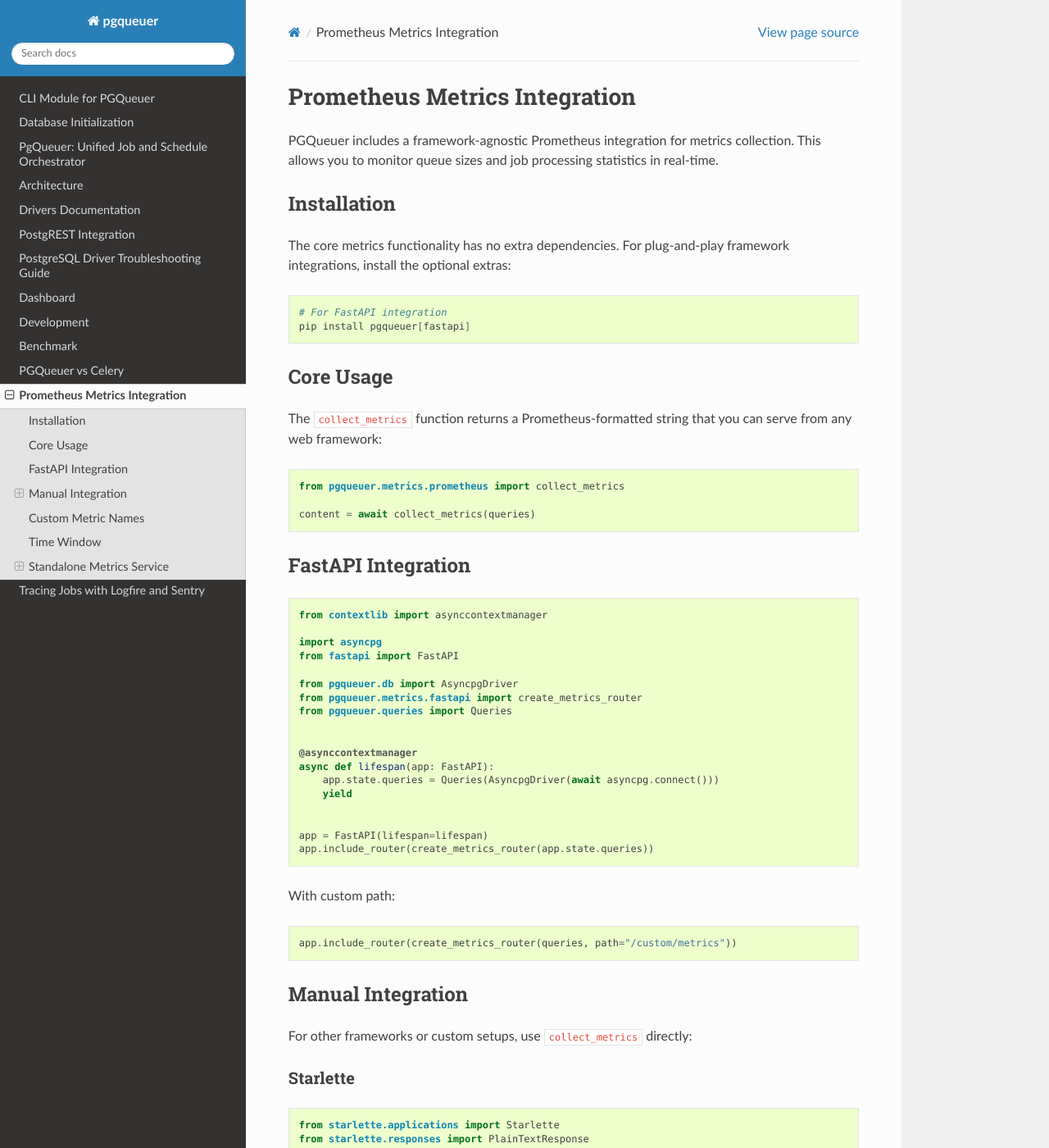
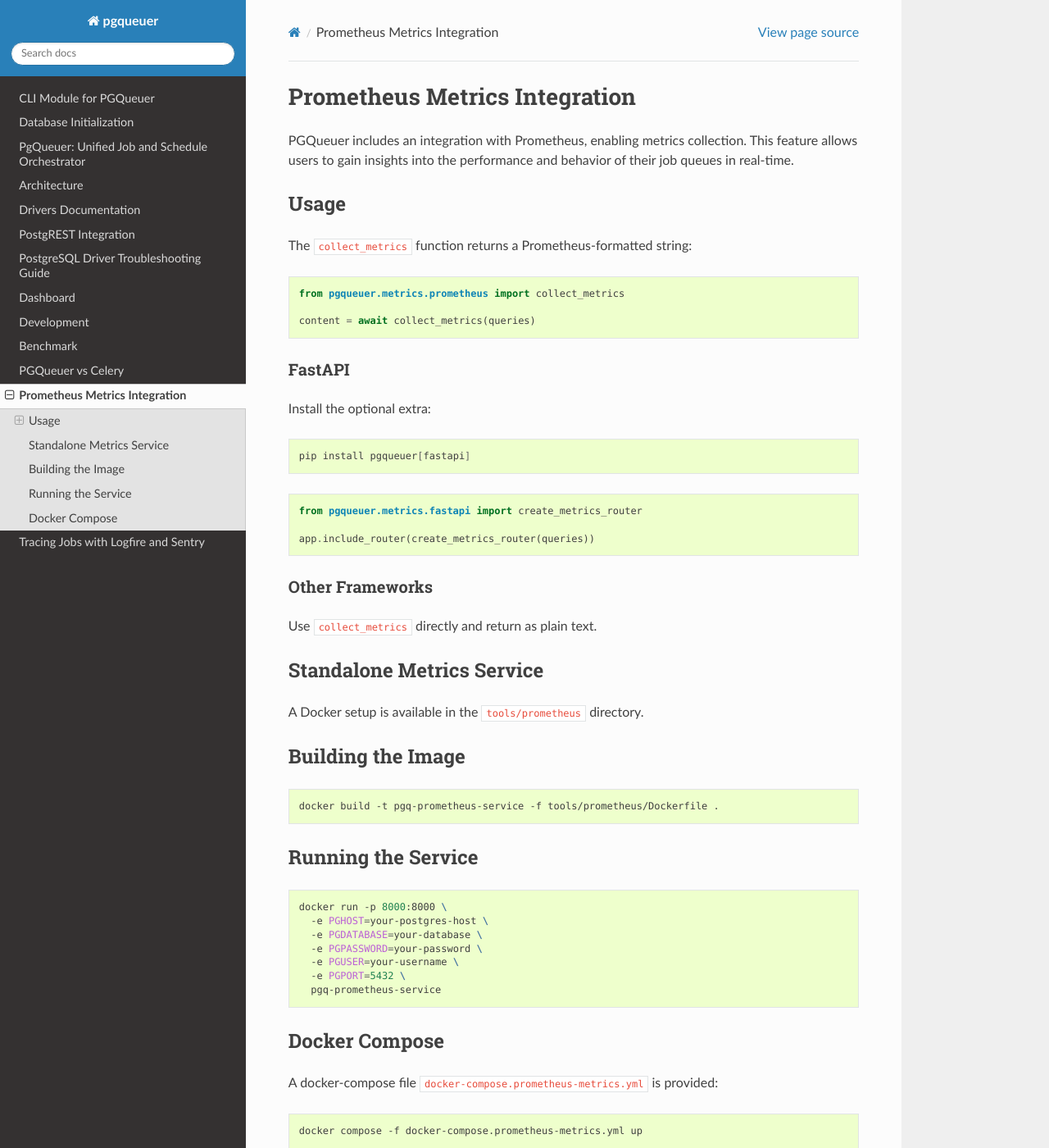
Before and after one commit to janbjorge/pgqueuer, a Sphinx documentation site: the page built from docs/prometheus-metrics-service.md, in a window 1280 px wide and 1400 px high. Shown: the whole window at 82% size. Built offline with Sphinx 7.4.7 and the Read the Docs theme 3.1.0, drawn with Linux system fonts in a browser that asks for light colours; some of the changed text lies outside the part shown.

Commit message:
Simplify prometheus metrics module
- Remove QueriesProtocol, use Queries directly
- Remove add_prefix from prometheus_format (metric names are already configurable via MetricNames)

````diff
--- a/docs/prometheus-metrics-service.md
+++ b/docs/prometheus-metrics-service.md
@@ -1,22 +1,12 @@
 Prometheus Metrics Integration
 ==============================
 
-PGQueuer includes a framework-agnostic Prometheus integration for metrics collection. This allows you to monitor queue sizes and job processing statistics in real-time.
+PGQueuer includes an integration with Prometheus, enabling metrics collection. This feature allows users to gain insights into the performance and behavior of their job queues in real-time.
 
-Installation
-------------
+Usage
+-----
 
-The core metrics functionality has no extra dependencies. For plug-and-play framework integrations, install the optional extras:
-
-```bash
-# For FastAPI integration
-pip install pgqueuer[fastapi]
-```
-
-Core Usage
-----------
-
-The `collect_metrics` function returns a Prometheus-formatted string that you can serve from any web framework:
+The `collect_metrics` function returns a Prometheus-formatted string:
 
 ```python
 from pgqueuer.metrics.prometheus import collect_metrics
@@ -24,124 +14,38 @@
 content = await collect_metrics(queries)
 ```
 
-FastAPI Integration
--------------------
+### FastAPI
 
-```python
-from contextlib import asynccontextmanager
+Install the optional extra:
 
-import asyncpg
-from fastapi import FastAPI
-
-from pgqueuer.db import AsyncpgDriver
-from pgqueuer.metrics.fastapi import create_metrics_router
-from pgqueuer.queries import Queries
-
-
-@asynccontextmanager
-async def lifespan(app: FastAPI):
-    app.state.queries = Queries(AsyncpgDriver(await asyncpg.connect()))
-    yield
-
-
-app = FastAPI(lifespan=lifespan)
-app.include_router(create_metrics_router(app.state.queries))
+```bash
+pip install pgqueuer[fastapi]
 ```
-
-With custom path:
-
-```python
-app.include_router(create_metrics_router(queries, path="/custom/metrics"))
-```
-
-Manual Integration
-------------------
-
-For other frameworks or custom setups, use `collect_metrics` directly:
-
-### Starlette
-
-```python
-from starlette.applications import Starlette
-from starlette.responses import PlainTextResponse
-from starlette.routing import Route
-
-from pgqueuer.metrics.prometheus import collect_metrics
-
-
-async def metrics(request):
-    content = await collect_metrics(request.app.state.queries)
-    return PlainTextResponse(content)
-
-
-app = Starlette(routes=[Route("/metrics", metrics)])
-```
-
-### Any ASGI/WSGI Framework
-
-```python
-from pgqueuer.metrics.prometheus import collect_metrics
-
-# Async frameworks
-content = await collect_metrics(queries)
-
-# Sync frameworks
-import asyncio
-content = asyncio.run(collect_metrics(queries))
-```
-
-Custom Metric Names
--------------------
-
-Customize metric names to match your conventions:
-
-```python
-from pgqueuer.metrics.prometheus import MetricNames, collect_metrics
-
-content = await collect_metrics(
-    queries,
-    metric_names=MetricNames(
-        queue_count="myapp_queue_size",
-        log_count="myapp_jobs_processed",
-    ),
-)
-```
-
-Or with the framework integrations:
 
 ```python
 from pgqueuer.metrics.fastapi import create_metrics_router
-from pgqueuer.metrics.prometheus import MetricNames
 
-router = create_metrics_router(
-    queries,
-    metric_names=MetricNames(queue_count="myapp_queue_size"),
-)
+app.include_router(create_metrics_router(queries))
 ```
 
-Time Window
------------
+### Other Frameworks
 
-By default, log statistics cover the last 5 minutes. Adjust with the `last` parameter:
-
-```python
-from datetime import timedelta
-
-content = await collect_metrics(queries, last=timedelta(minutes=15))
-```
+Use `collect_metrics` directly and return as plain text.
 
 Standalone Metrics Service
 --------------------------
 
-If you prefer to run metrics as a separate service, a Docker setup is available in the `tools/prometheus` directory.
+A Docker setup is available in the `tools/prometheus` directory.
 
-### Building the Image
+Building the Image
+------------------
 
 ```bash
 docker build -t pgq-prometheus-service -f tools/prometheus/Dockerfile .
 ```
 
-### Running the Service
+Running the Service
+-------------------
 
 ```bash
 docker run -p 8000:8000 \
@@ -153,7 +57,8 @@
   pgq-prometheus-service
 ```
 
-### Docker Compose
+Docker Compose
+--------------
 
 A docker-compose file `docker-compose.prometheus-metrics.yml` is provided:
 
````
Also changed, not shown: 3 other files.
